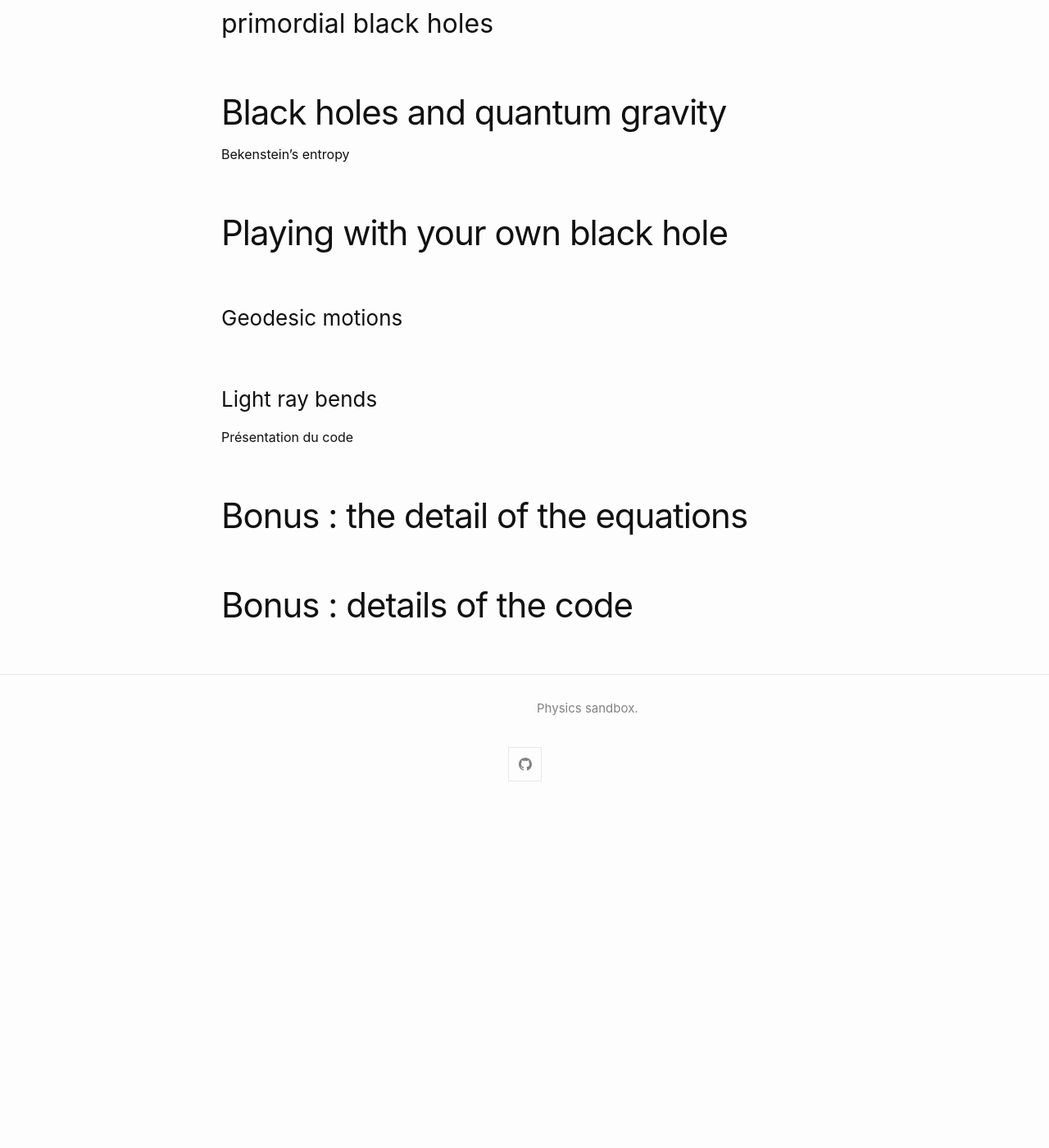
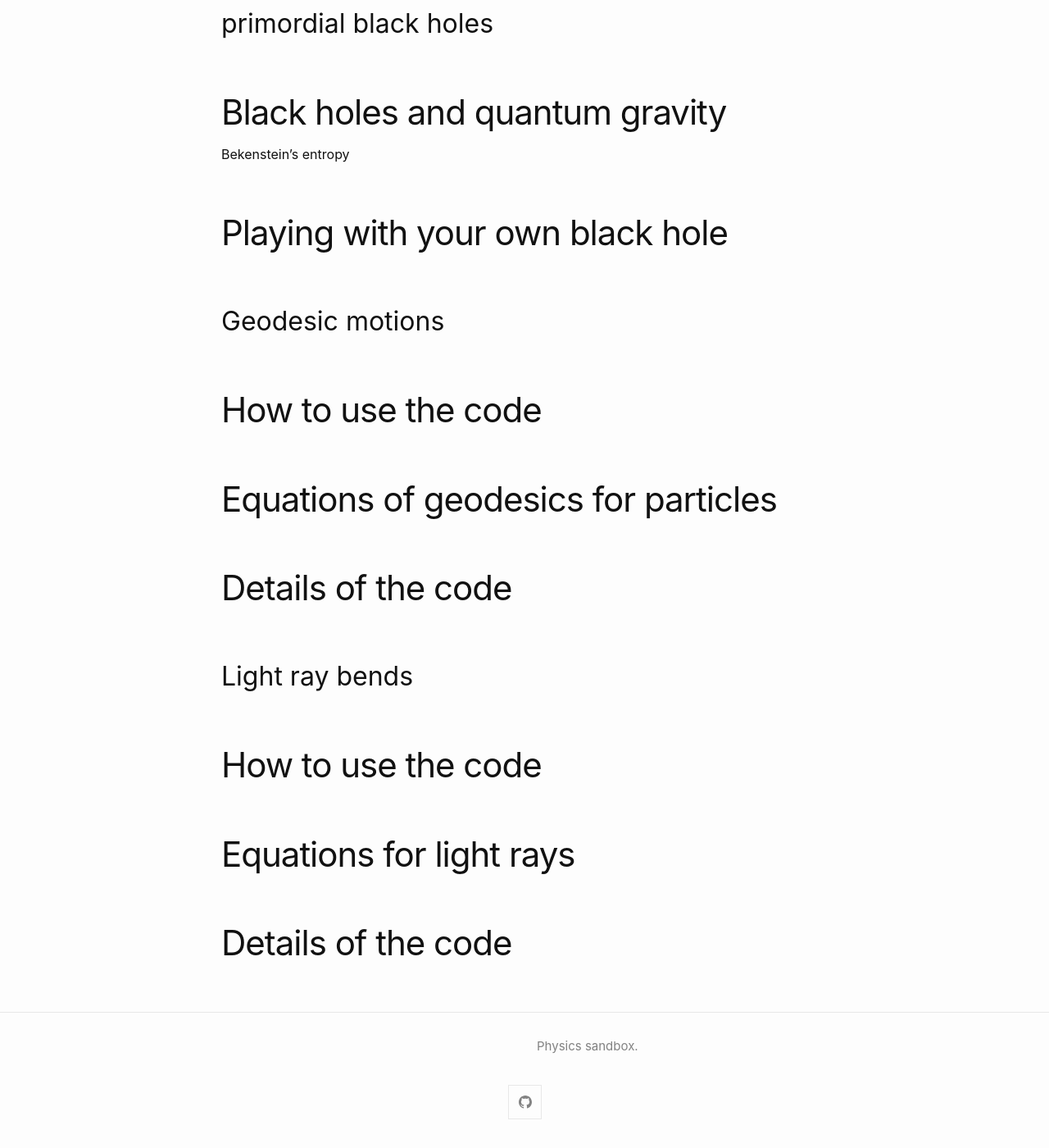
Before and after one commit to YoloNomy/YoloNomy.github.io, a Jekyll site: the page built from codes/cosmo/black-holes.md, in a window 1280 px wide and 1400 px high, scrolled down 2166 px. Shown: the whole window at 82% size. Built offline with Jekyll 4.4.1, drawn with Linux system fonts in a browser that asks for light colours; formulas are drawn with MathJax 3; before the commit the page ends 3154 px from its top, so only the background shows below that.

Commit message:
Update black-holes.md

```diff
--- a/codes/cosmo/black-holes.md
+++ b/codes/cosmo/black-holes.md
@@ -61,6 +61,7 @@ No hair theorem. (rotating + charged black holes).
 (M84\*, SgrA\*)
 
 ## Intermediate mass black holes
+
 ## primordial black holes
 
 # Black holes and quantum gravity
@@ -69,12 +70,18 @@ Bekenstein's entropy
 
 # Playing with your own black hole
 
-### Geodesic motions
+## Geodesic motions
 
-### Light ray bends
+# How to use the code
 
-Présentation du code
+# Equations of geodesics for particles
 
-# Bonus : the detail of the equations
+# Details of the code
 
-# Bonus : details of the code
+## Light ray bends
+
+# How to use the code
+
+# Equations for light rays
+
+# Details of the code
```
